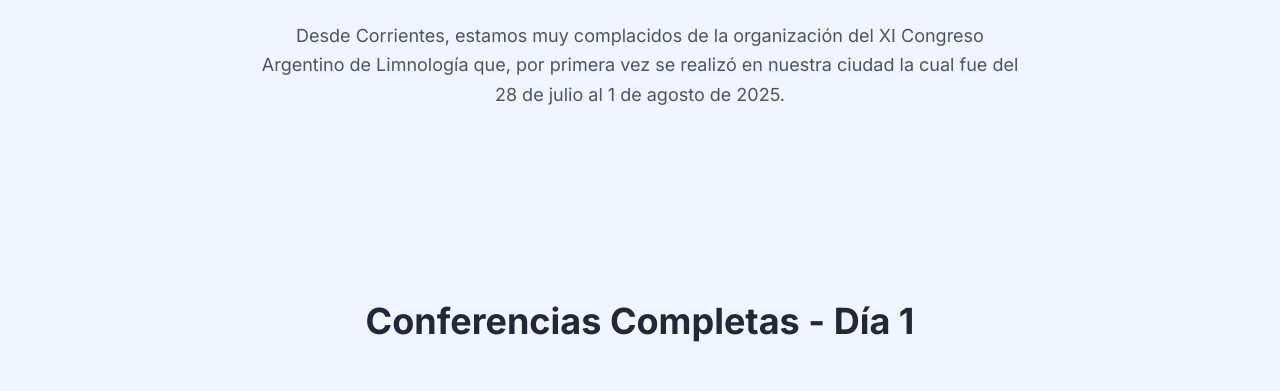
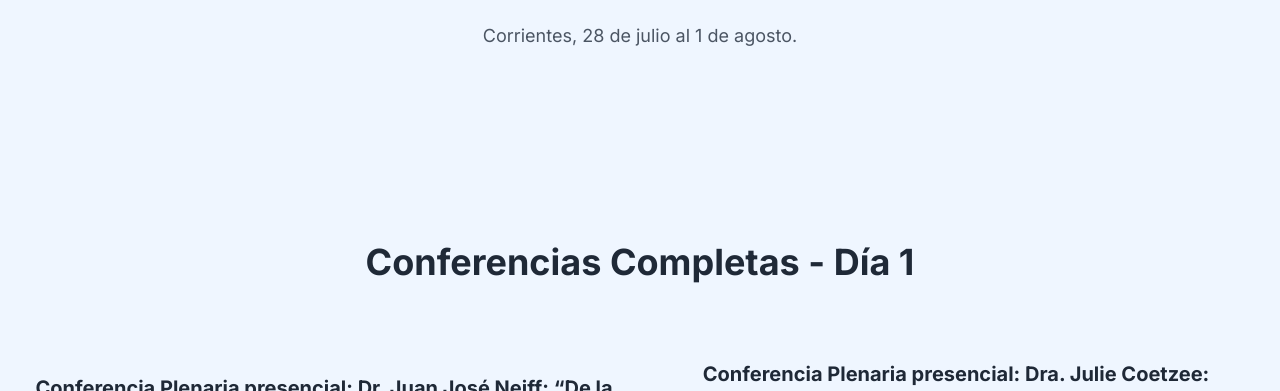
Before and after one commit to BraianJoseFernandez/congreso_limnologia, a plain HTML site: page index.html in a window 1280 px wide. Shown: the part 709-1100 px from the top of the page. Drawn offline with nearby package versions, Linux system fonts and the light colour scheme.

Commit message:
Actualizar index.html

```diff
--- a/index.html
+++ b/index.html
@@ -194,10 +194,7 @@
               El agua como recurso integrador entre ciencia y sociedad.
             </h2>
             <p class="max-w-3xl mx-auto text-lg text-gray-600 leading-relaxed">
-              Desde Corrientes, estamos muy complacidos de la organización del
-              XI Congreso Argentino de Limnología que, por primera vez se
-              realizó en nuestra ciudad la cual fue del 28 de julio al 1 de
-              agosto de 2025.
+              Corrientes, 28 de julio al 1 de agosto.
             </p>
           </div>
         </section>
```
